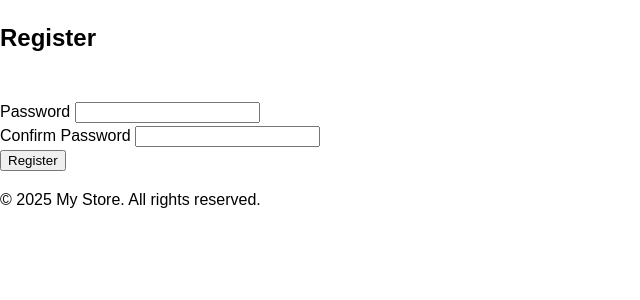
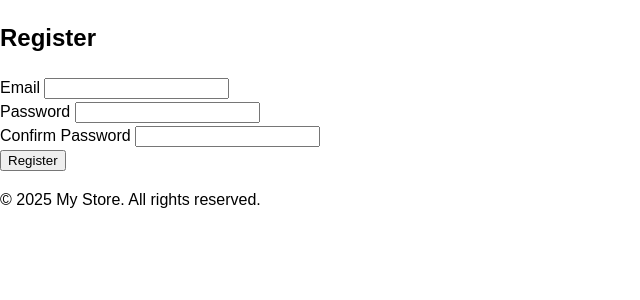
Before and after one commit to AnuKhadye/Secure-Ecommerce-Platform, a Flask app: template templates/register.html in a window 1280 px wide. Shown: the part 80-380 px from the top of the page, without its empty margins (0-640 px from the left). Run offline with Flask 3, Linux system fonts and the light colour scheme; the template is opened without the code that fills it: values that come from a table or form of the project are taken from there, others are empty.

Commit message:
Changing from username to email

```diff
--- a/templates/login.html
+++ b/templates/login.html
@@ -4,7 +4,7 @@
 <h2>Login</h2>
 <form method="POST">
     {{ form.hidden_tag() }}
-    {{ form.username.label }} {{ form.username() }}<br>
+    {{ form.email.label }} {{ form.email() }}<br>
     {{ form.password.label }} {{ form.password() }}<br>
     {{ form.submit() }}
 </form>
--- a/templates/register.html
+++ b/templates/register.html
@@ -4,7 +4,7 @@
 <h2>Register</h2>
 <form method="POST">
     {{ form.hidden_tag() }}
-    {{ form.username.label }} {{ form.username() }}<br>
+    {{ form.email.label }} {{ form.email() }}<br>
     {{ form.password.label }} {{ form.password() }}<br>
     {{ form.confirm_password.label }} {{ form.confirm_password() }}<br>
     {{ form.submit() }}
```
